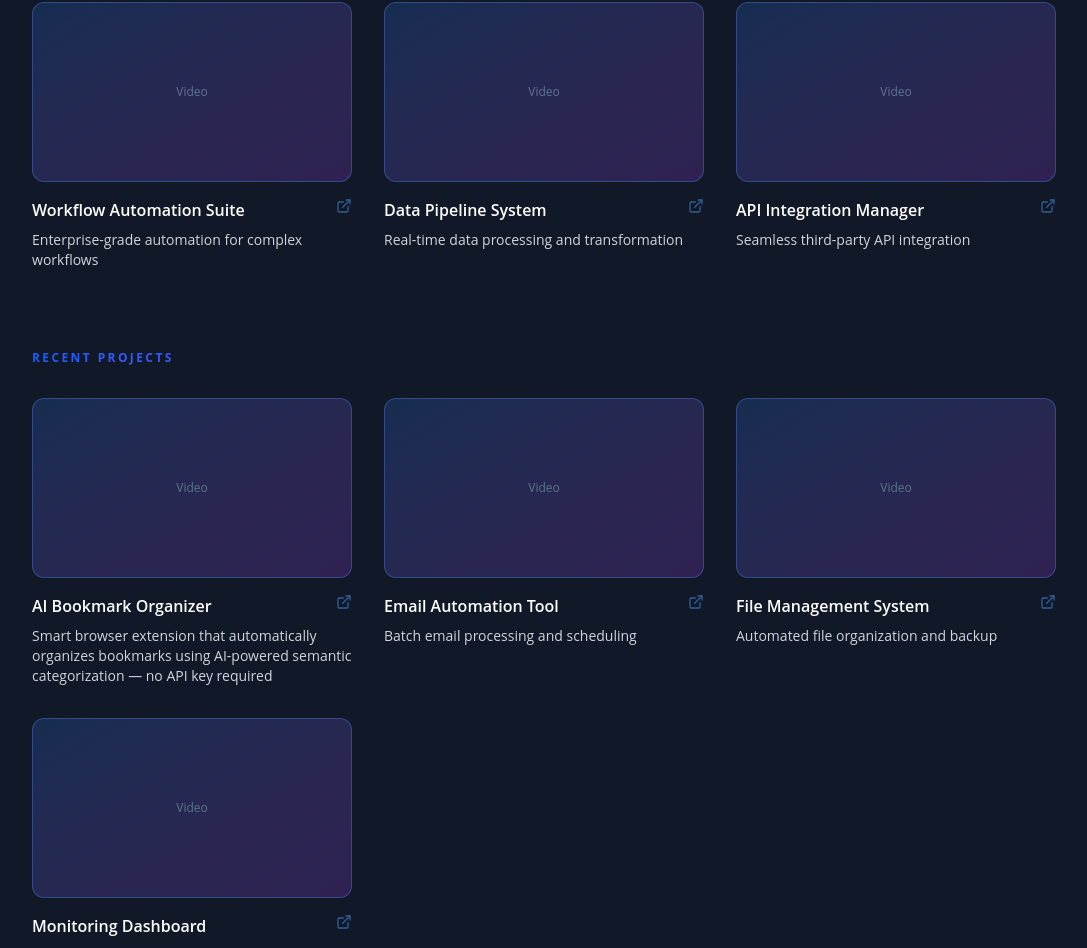
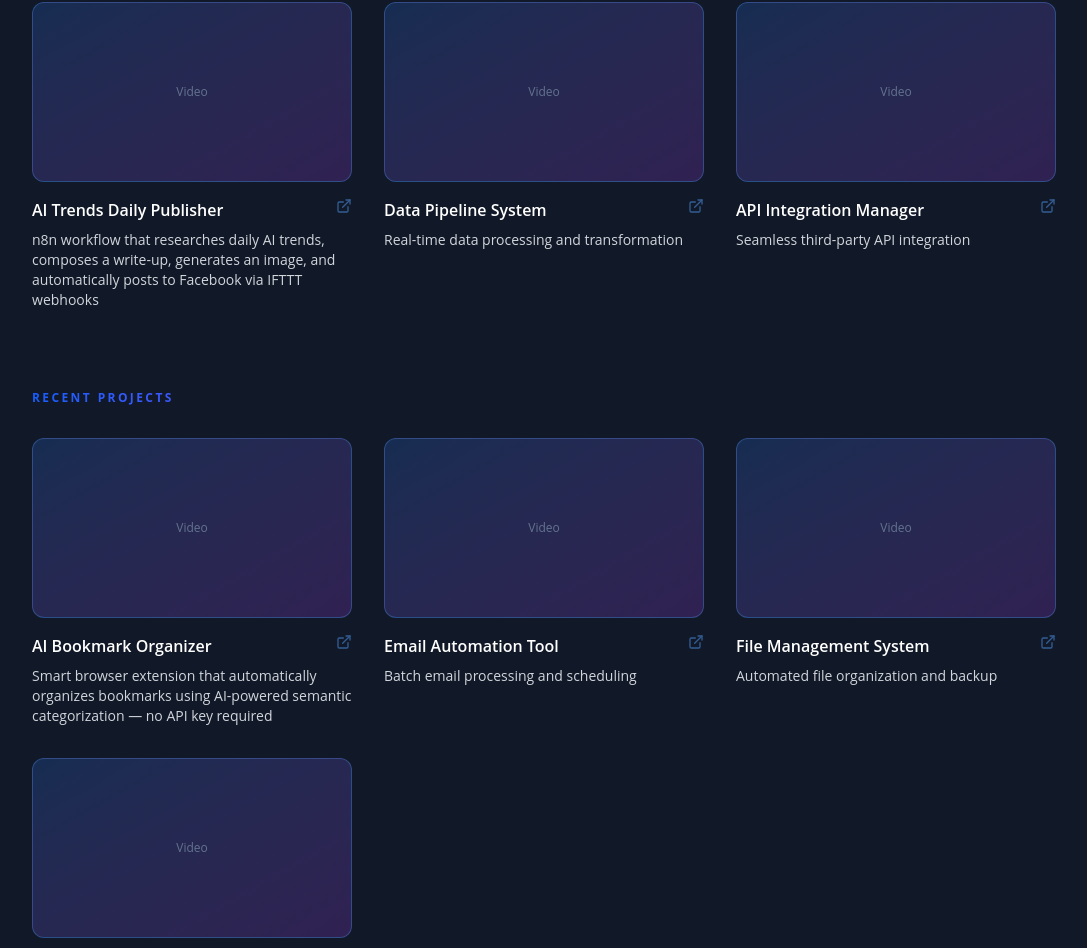
Before and after one commit to jitneyvimsasil/vim-automations-website, a Next.js app: page / in a window 1280 px wide. Shown: the part 1418-2366 px from the top of the page, without its empty margins (96-1183 px from the left). Built offline with nearby package versions, Linux system fonts and the light colour scheme.

Commit message:
Add files

```diff
--- a/components/projects.tsx
+++ b/components/projects.tsx
@@ -18,8 +18,8 @@ const projectSections = [
     projects: [
       {
         id: '1',
-        title: 'Workflow Automation Suite',
-        description: 'Enterprise-grade automation for complex workflows',
+        title: 'AI Trends Daily Publisher',
+        description: 'n8n workflow that researches daily AI trends, composes a write-up, generates an image, and automatically posts to Facebook via IFTTT webhooks',
         category: 'featured',
       },
       {
```
